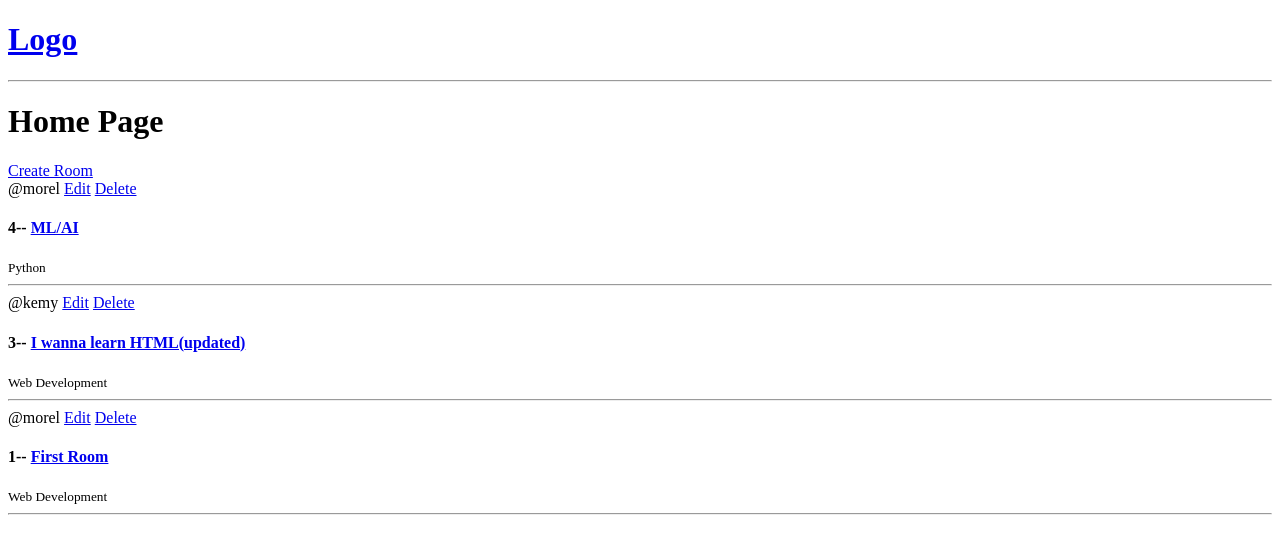
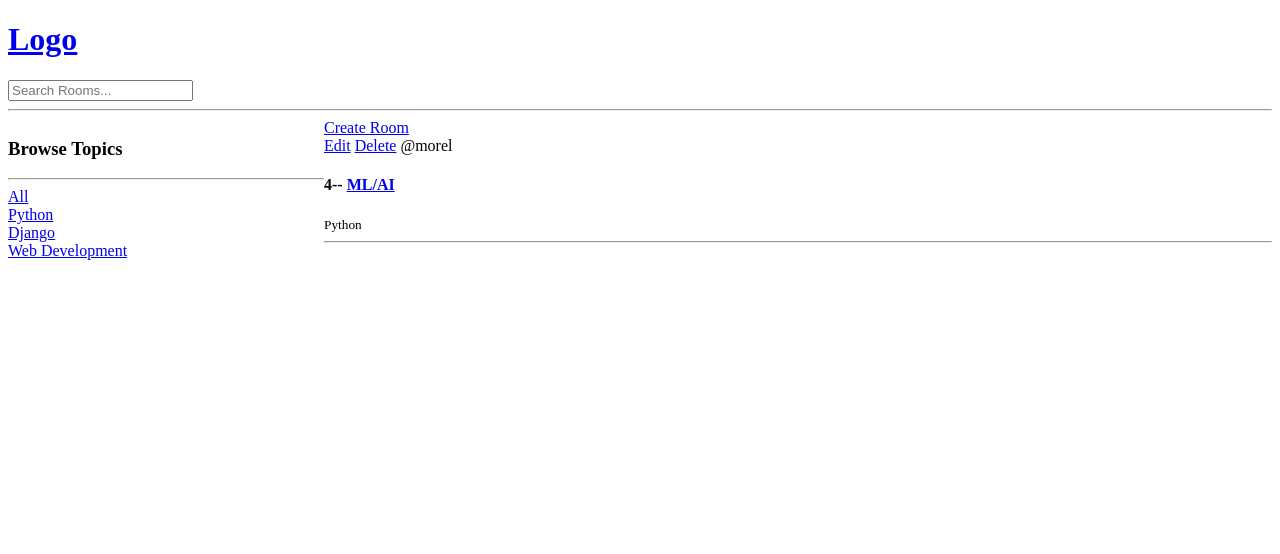
Before and after one commit to yemal22/djangoInit, a Django app: a page that uses templates/navbar.html in a window 1280 px wide. Shown: the top 554 px of the page. Run offline with Django 5.2, Linux system fonts and the light colour scheme; data comes from the database, SQL or seed files in the repository; both versions use the stored data as it was after the commit.

Commit message:
some styles

```diff
--- a/base/templates/base/home.html
+++ b/base/templates/base/home.html
@@ -2,24 +2,50 @@
 
 {% block content %}
 
-    <h1>Home Page</h1>
+    <style>
+        .home-container{
+            display: grid;
+            grid-template-columns: 1fr 3fr;
+        }
+    </style>
+
+    <div class="home-container" >
 
         <div>
+            <h3>Browse Topics</h3>
 
-        <a href="{% url "create-room" %}">Create Room</a>
+            <hr>
+
+            <div>
+                <a href="{% url 'home' %}">All</a>
+            </div>
+
+            {% for topic in topics %}
+
+            <div>
+                <a href="{% url 'home' %}?q={{ topic.name }}">{{ topic.name }}</a>
+            </div>
+
+            {% endfor %}
+
+        </div>
+
+        <div>
+            <a href="{% url 'create-room' %}">Create Room</a>
 
             {% for room in rooms %}
 
             <div>
-            <span>@{{room.host.username}}</span>
                 <a href="{% url 'update-room' room.id %}">Edit</a>
                 <a href="{% url 'delete-room' room.id %}">Delete</a>
+                <span>@{{room.host.username}}</span>
                 <h4>{{room.id}}-- <a href="{% url 'room' room.id %}">{{room.name}}</a> </h4>
                 <small>{{room.topic.name}}</small>
                 <hr>
             </div>
 
             {% endfor %}
+        </div>
 
     </div>
 
--- a/base/views.py
+++ b/base/views.py
@@ -1,6 +1,6 @@
 from django.shortcuts import render, redirect
-from django.http import HttpResponse
-from .models import Room
+from django.db.models import Q
+from .models import Room, Topic
 from .forms import RoomForm
 
 rooms = [
@@ -11,8 +11,12 @@
 
 # Create your views here.
 def home(request):
+    q = request.GET.get('q') if request.GET.get('q') != None else ''
     context = {
-        'rooms': Room.objects.all()
+        'rooms': Room.objects.filter(Q(topic__name__icontains=q) |
+                                     Q(name__icontains=q) |
+                                     Q(description__icontains=q)),
+        'topics': Topic.objects.all()
     }
     return render(request, 'base/home.html', context)
 
--- a/templates/navbar.html
+++ b/templates/navbar.html
@@ -4,4 +4,8 @@
     </a>
 </h1>
 
+<form action="{% url 'home' %}" method="get">
+    <input type="text" name="q" placeholder="Search Rooms...">
+</form>
+
 <hr>
```
Also changed, not shown: db.sqlite3. Lines whose indentation alone changed are shown as unchanged.
